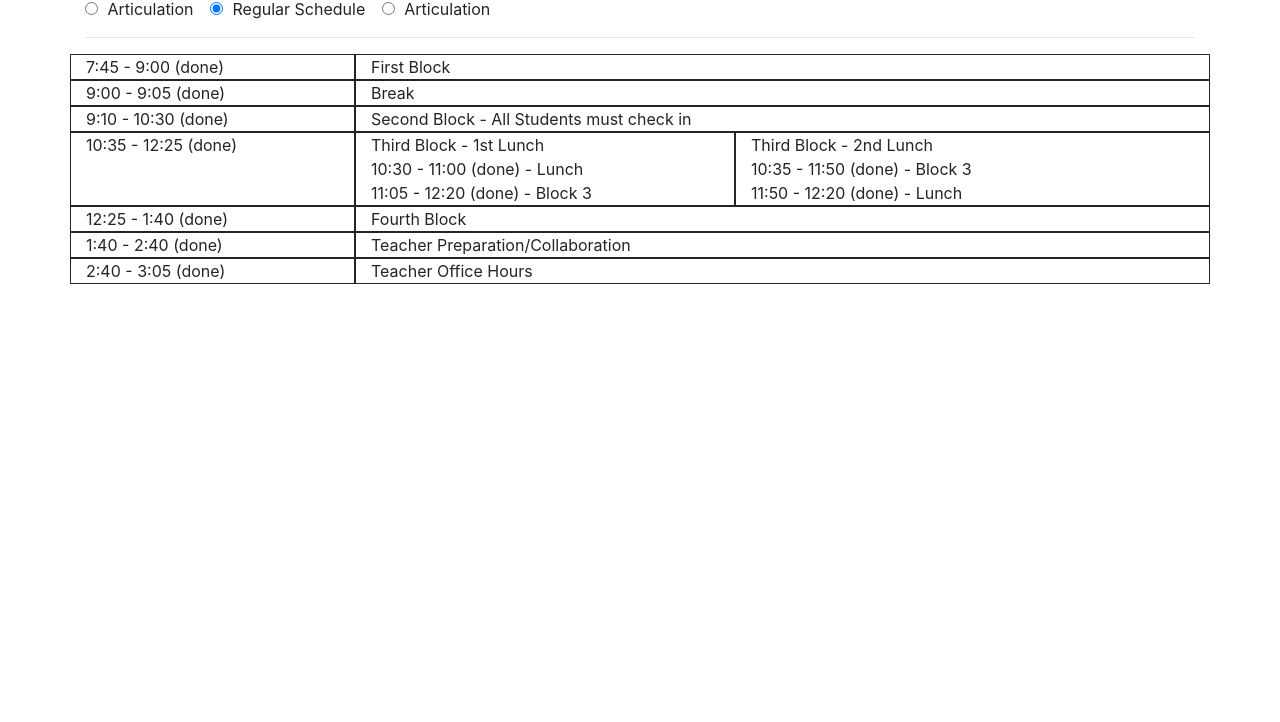
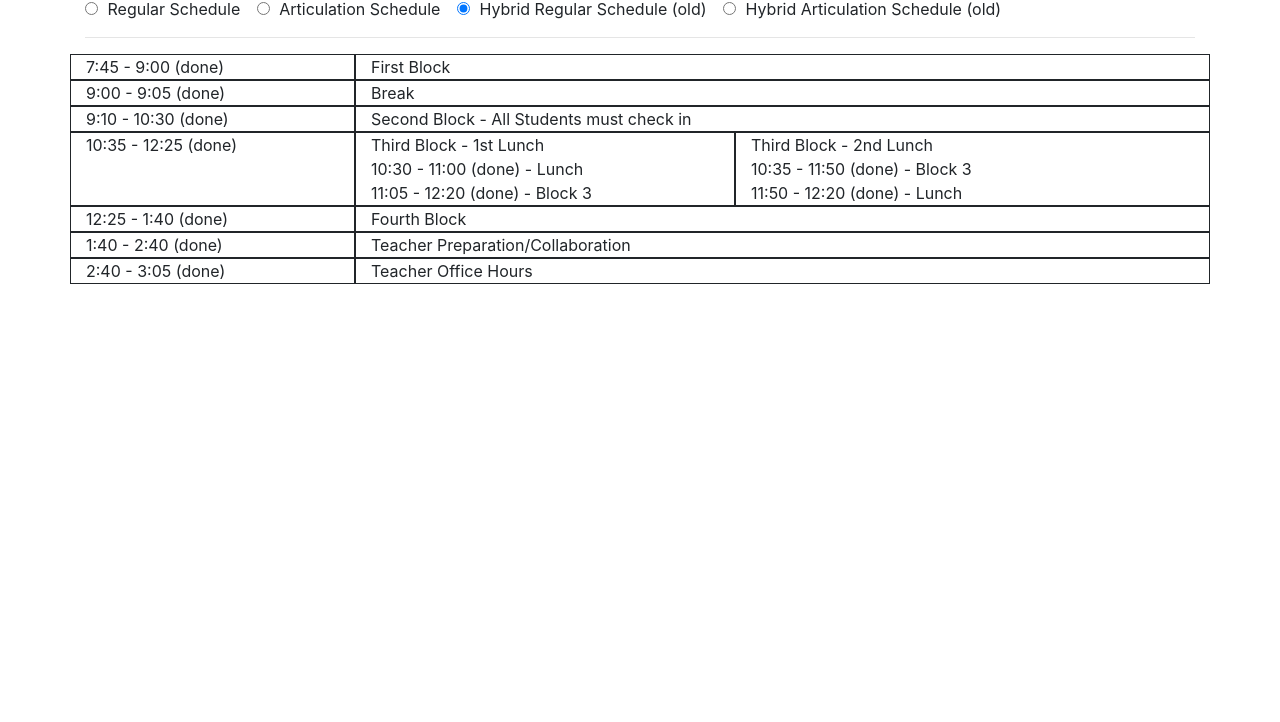
Before and after one commit to joshuaSmith2021/schedule, a plain HTML site: page index.html in a window 1280 px wide. Shown: the part 78-800 px from the top of the page. Drawn offline with nearby package versions, Linux system fonts and the light colour scheme.

Commit message:
Update index.html

```diff
--- a/index.html
+++ b/index.html
@@ -33,19 +33,25 @@
     <div class="form-check-inline">
       <label class="form-check-label" for="radio3">
         <input type="radio" class="form-check-input schedule-select" name="current-schedule" data-domid="ampmreg">
-        Articulation
+        Regular Schedule
+      </label>
+    </div>
+    <div class="form-check-inline">
+      <label class="form-check-label" for="radio3">
+        <input type="radio" class="form-check-input schedule-select" name="current-schedule" data-domid="ampmart" id="artRadio">
+        Articulation Schedule
       </label>
     </div>
     <div class="form-check-inline">
       <label class="form-check-label" for="radio1">
         <input type="radio" class="form-check-input schedule-select" name="current-schedule" data-domid="reg" checked>
-        Regular Schedule
+        Hybrid Regular Schedule (old)
       </label>
     </div>
     <div class="form-check-inline">
       <label class="form-check-label" for="radio2">
-        <input type="radio" class="form-check-input schedule-select" name="current-schedule" data-domid="art" id="artRadio">
-        Articulation
+        <input type="radio" class="form-check-input schedule-select" name="current-schedule" data-domid="art">
+        Hybrid Articulation Schedule (old)
       </label>
     </div>
 
```
